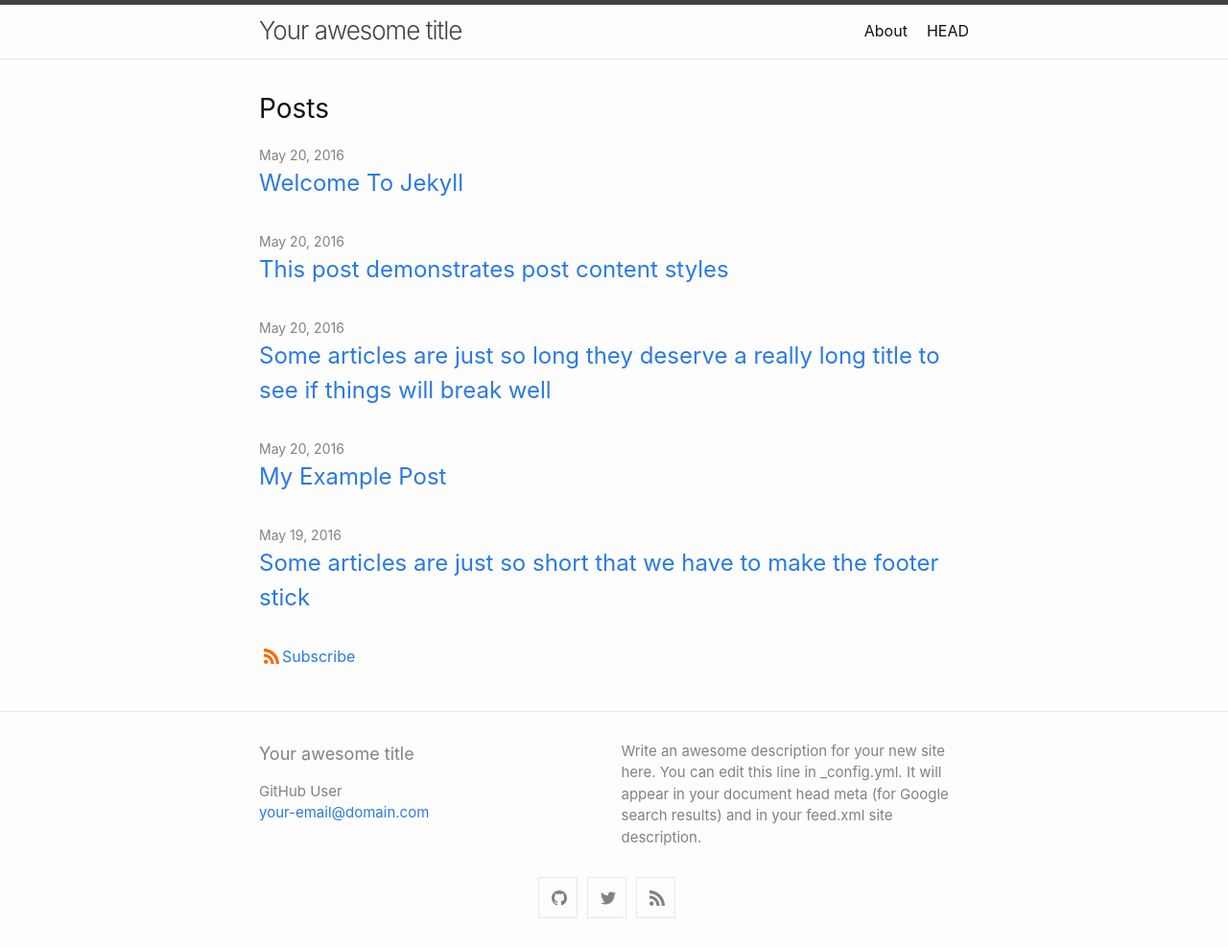
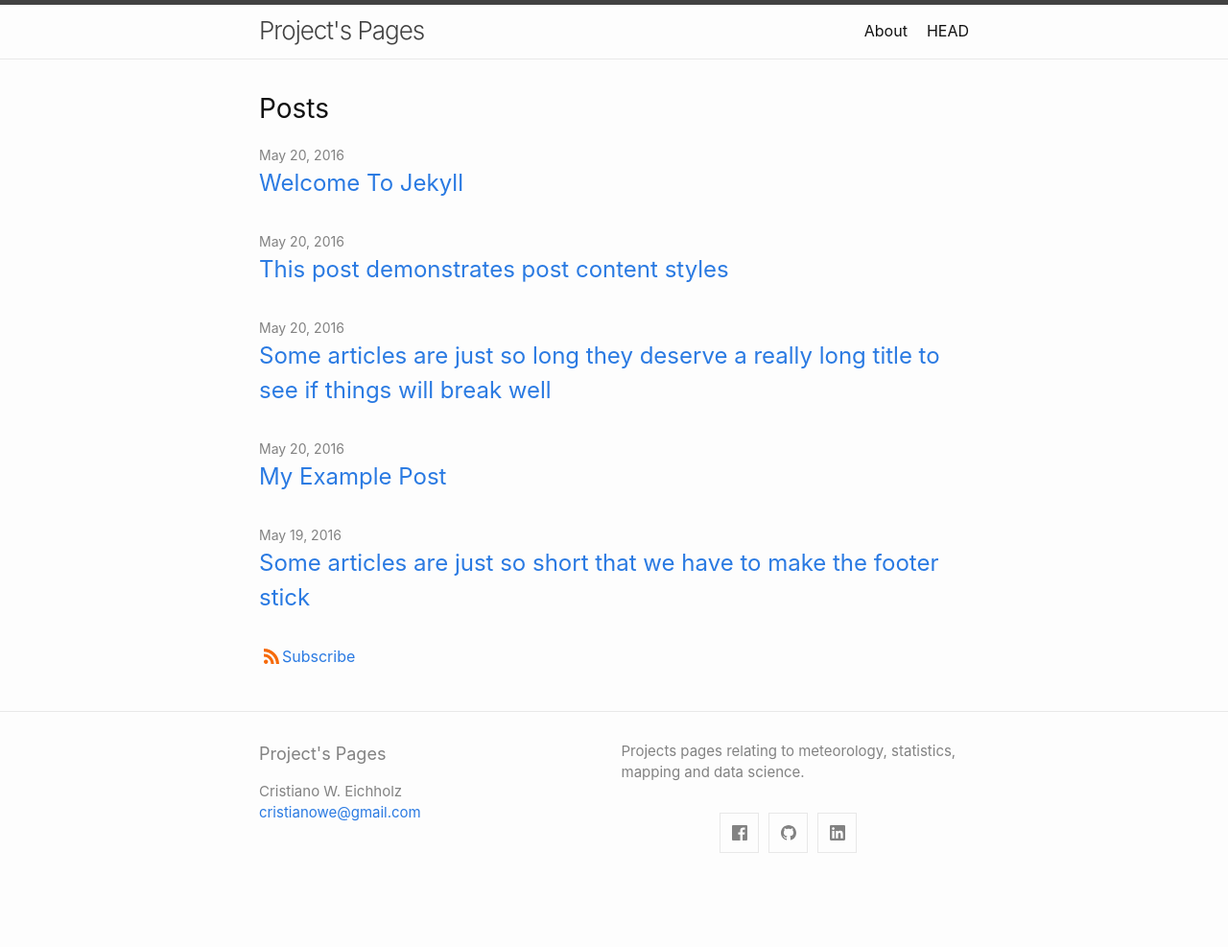
Before and after one commit to ceichholz/ceichholz.github.io, a Jekyll site: the page built from index.md, in a window 1280 px wide. Shown: the whole page at 96% size. Built offline with Jekyll 4.4.1, drawn with Linux system fonts in a browser that asks for light colours; after the commit the page ends 919 px from its top, so only the background shows below that.

Commit message:
Update _config.yml

```diff
--- a/_config.yml
+++ b/_config.yml
@@ -1,10 +1,11 @@
-title: Your awesome title
-author: GitHub User
-email: your-email@domain.com
+title: Project's Pages
+author: Cristiano W. Eichholz
+email: cristianowe@gmail.com
 description: > # this means to ignore newlines until "show_exerpts:"
-  Write an awesome description for your new site here. You can edit this
-  line in _config.yml. It will appear in your document head meta (for
-  Google search results) and in your feed.xml site description.
+  Projects pages relating to meteorology, statistics, mapping and data science.
+#  Write an awesome description for your new site here. You can edit this
+#  line in _config.yml. It will appear in your document head meta (for
+#  Google search results) and in your feed.xml site description.
 
 show_excerpts: false # set to true to show excerpts on the homepage
 
@@ -15,14 +16,14 @@ minima:
 
   # generate social links in footer
   social_links:
-    twitter: jekyllrb
+    # twitter: jekyllrb
     github:  jekyll
-    rss: rss
+    # rss: rss
     # dribbble: jekyll
-    # facebook: jekyll
+    facebook: jekyll
     # flickr:   jekyll
     # instagram: jekyll
-    # linkedin: jekyll
+    linkedin: jekyll
     # pinterest: jekyll
     # youtube: jekyll
     # youtube_channel: UC8CXR0-3I70i1tfPg1PAE1g
```
